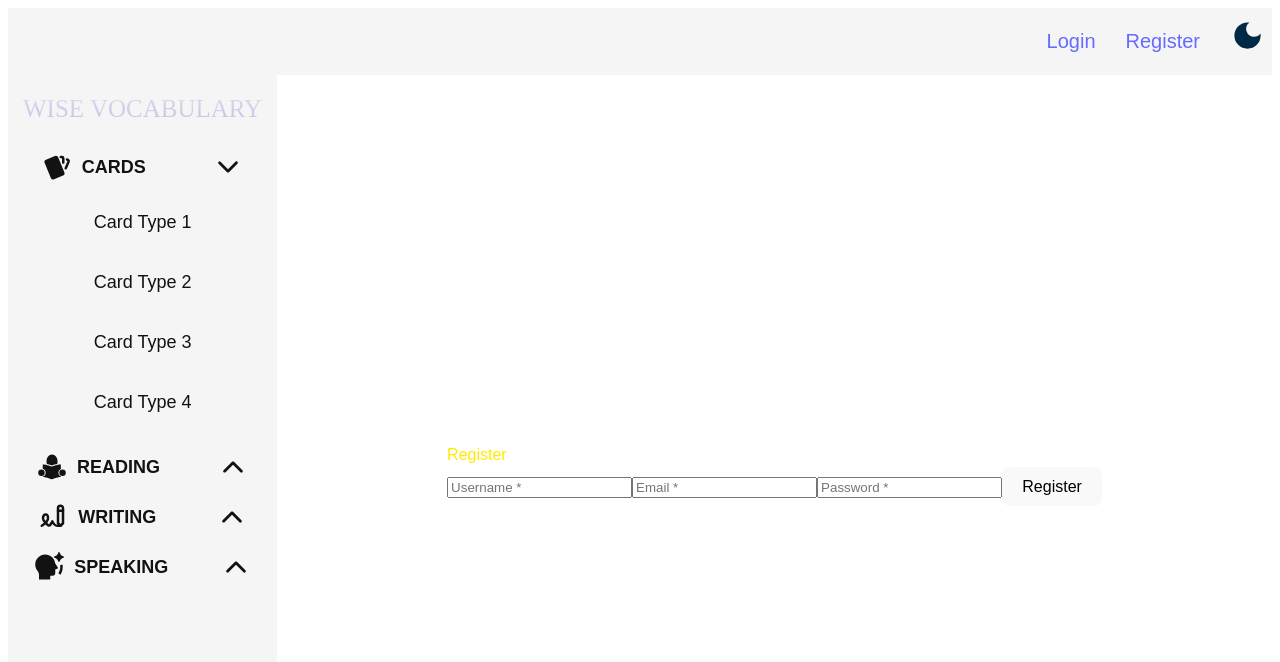
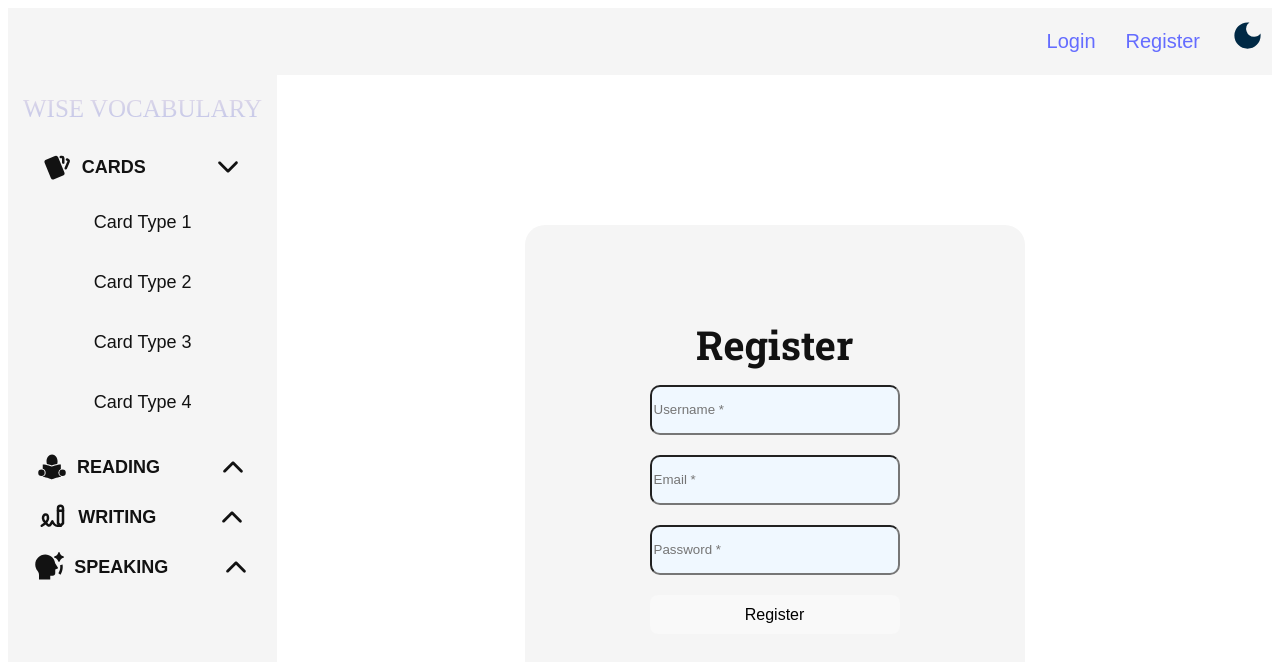
Before and after one commit to bilgekosee/vocabulary-card-api, a React (Vite) app: page /login in a window 1280 px wide. Shown: the top 662 px of the page. Built offline with nearby package versions, Linux system fonts and the light colour scheme; a web font is replaced by a local one.

Commit message:
login register css added

```diff
--- a/src/index.css
+++ b/src/index.css
@@ -15,12 +15,14 @@ body.light {
   --bg-color: #ffffff;
   --text-color: #121212;
   --header-bg: #f5f5f5;
+  --loginregister-bg: #f5f5f5;
 }
 
 body.dark {
   --bg-color: #464646;
   --text-color: #f5f5f5;
   --header-bg: #343434;
+  --loginregister-bg: #7a7a7a;
 }
 
 a {
--- a/src/login-register/loginRegister.css
+++ b/src/login-register/loginRegister.css
@@ -0,0 +1,35 @@
+@import url("https://fonts.googleapis.com/css2?family=Bebas+Neue&family=Roboto+Slab:wght@100..900&display=swap");
+.login-register-container {
+  height: 500px;
+  width: 500px;
+  display: flex;
+  justify-content: center;
+  align-items: center;
+  background-color: var(--loginregister-bg);
+  border-radius: 20px;
+}
+.login-register {
+  display: flex;
+  justify-content: center;
+  align-items: center;
+  color: var(--text-color);
+  flex-direction: column;
+  gap: 10px;
+}
+.login-register-form input {
+  width: 250px;
+  height: 50px;
+  border-radius: 10px;
+  background-color: aliceblue;
+  color: black;
+}
+.login-regiter-title {
+  font-family: "Roboto Slab", serif;
+  font-size: 40px;
+  font-weight: bold;
+}
+.login-register-form {
+  display: flex;
+  flex-direction: column;
+  gap: 20px;
+}
--- a/src/login-register/loginRegister.jsx
+++ b/src/login-register/loginRegister.jsx
@@ -14,18 +14,18 @@ const LoginRegister = () => {
   return (
     <div className="login-register-container">
       {isLogin ? (
-        <div className="login">
-          <div className="login-title">Login</div>
-          <form>
+        <div className="login-register">
+          <div className="login-regiter-title">Login</div>
+          <form className="login-register-form">
             <input type="email" placeholder="Email *" required />
             <input type="password" placeholder="Password *" required />
             <button type="submit">Login</button>
           </form>
         </div>
       ) : (
-        <div className="register">
-          <div className="register-title">Register</div>
-          <form>
+        <div className="login-register">
+          <div className="login-regiter-title">Register</div>
+          <form className="login-register-form">
             <input type="text" placeholder="Username *" required />
             <input type="email" placeholder="Email *" required />
             <input type="password" placeholder="Password *" required />
```
